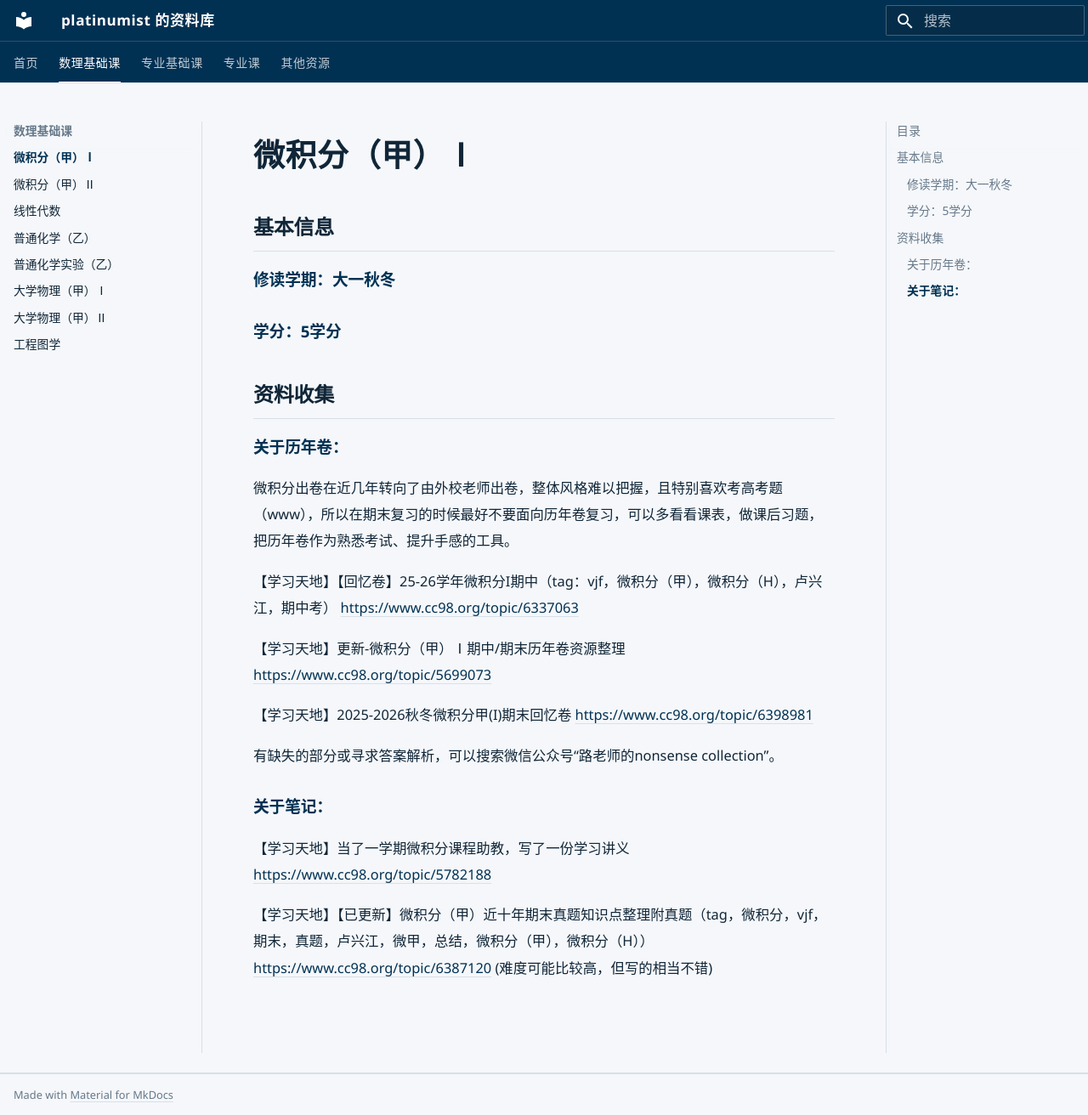
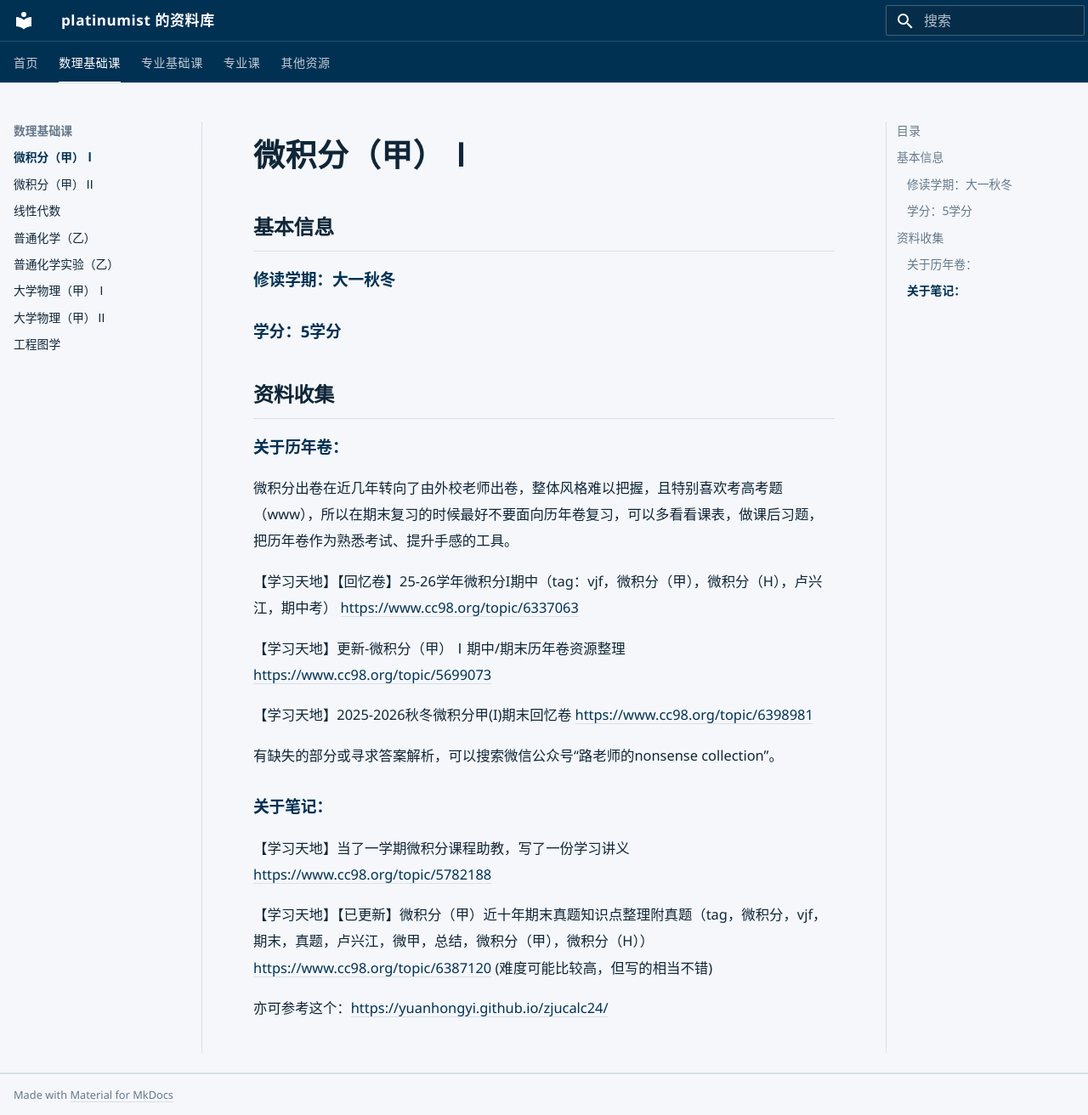
Before and after one commit to platinumist/platinumist.github.io, an MkDocs documentation site: the page built from docs/微积分（甲）Ⅰ资料.md, in a window 1280 px wide and 1312 px high. Shown: the whole window at 85% size. Built offline with MkDocs 1.6.1 and Material for MkDocs 9.7.7, drawn with Linux system fonts in a browser that asks for light colours.

Commit message:
zengjiaweijifen

```diff
--- a/docs/微积分（甲）Ⅰ资料.md
+++ b/docs/微积分（甲）Ⅰ资料.md
@@ -20,3 +20,5 @@
 
 【学习天地】【已更新】微积分（甲）近十年期末真题知识点整理附真题（tag，微积分，vjf，期末，真题，卢兴江，微甲，总结，微积分（甲），微积分（H）） <https://www.cc98.org/topic/6387120>
 (难度可能比较高，但写的相当不错)
+
+亦可参考这个：<https://yuanhongyi.github.io/zjucalc24/>
```
